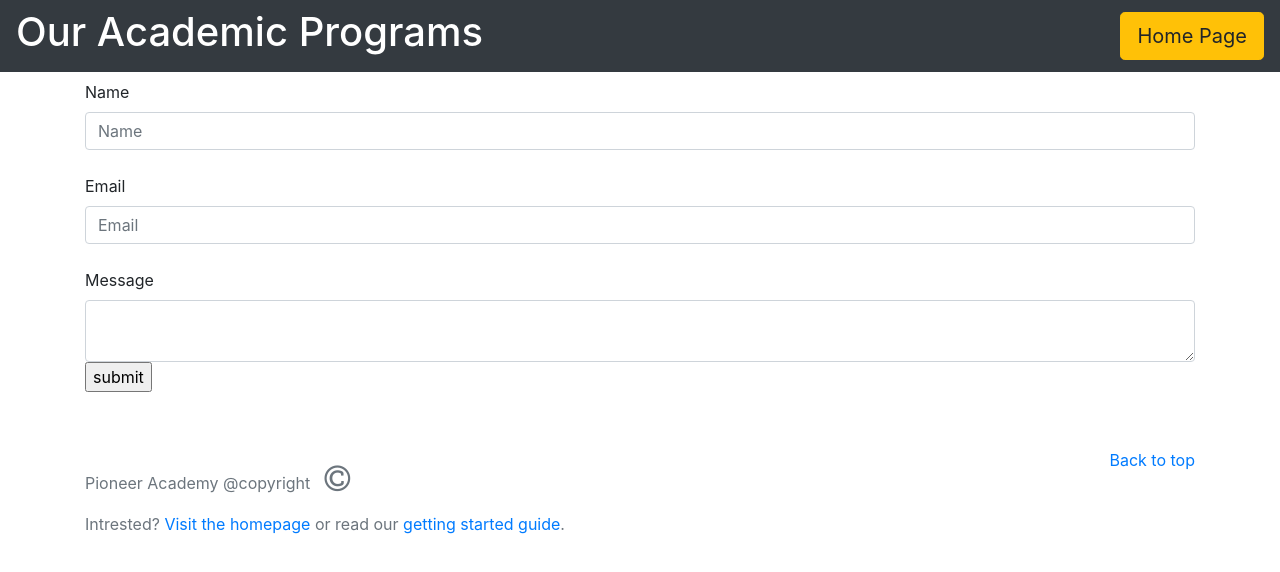
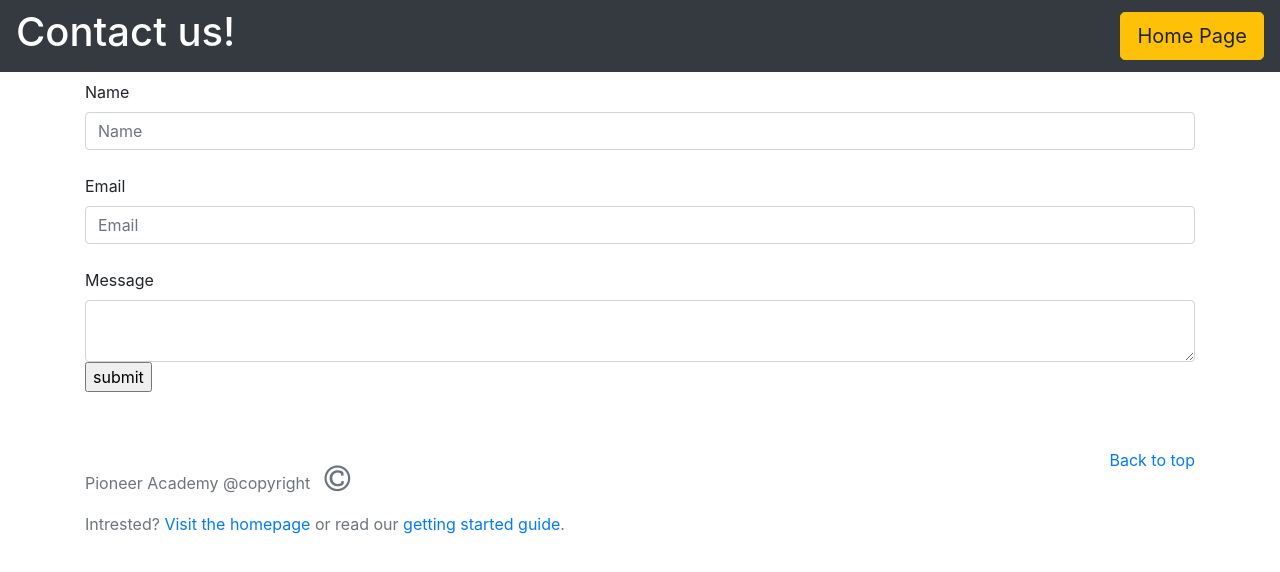
Before and after one commit to avanidhalgara/Transcript_Creator, a website: page public/homeContact.html in a window 1280 px wide. Drawn offline with nearby package versions, Linux system fonts and the light colour scheme.

Commit message:
contact page editted

```diff
--- a/public/homeContact.html
+++ b/public/homeContact.html
@@ -19,7 +19,7 @@
   <header>
     <nav class="navbar navbar-default navbar-fixed-top bg-dark">
 
-        <h1 id = "text-01" class="text-white">Our Academic Programs</h1>
+        <h1 id = "text-01" class="text-white">Contact us!</h1>
         <a href="home.html"><button class="btn btn-block btn-lg btn-warning" > Home Page</button></a>
 
     </nav>
```
